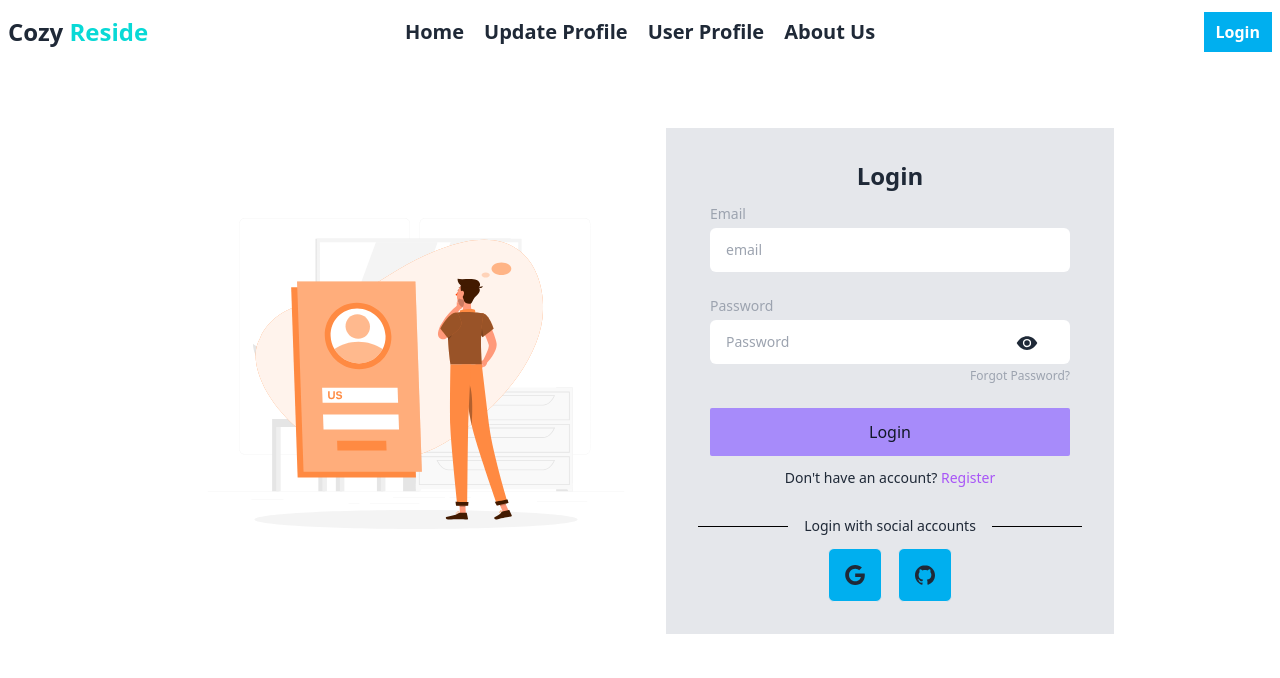
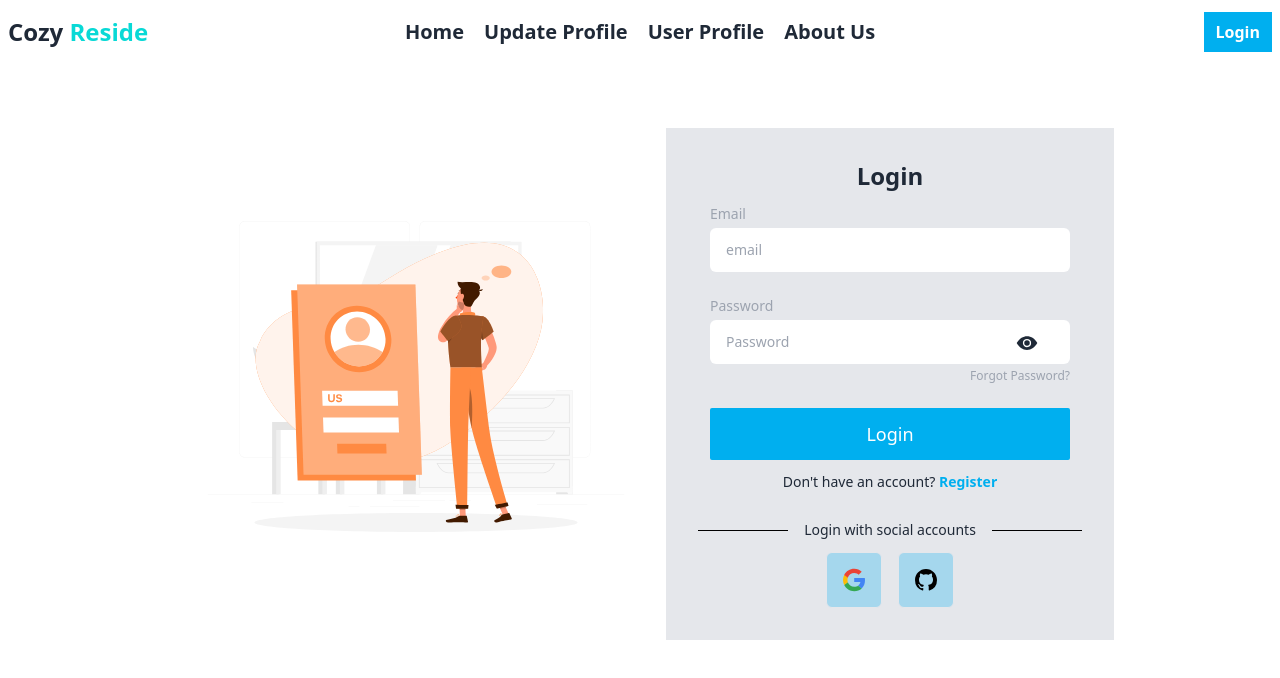
Before and after one commit to git-zahidul-islam/cozy-reside, a React (Vite) app: page /login in a window 1280 px wide. Shown: the top 678 px of the page. Built offline with nearby package versions, Linux system fonts and the light colour scheme; no server answers.

Commit message:
name & photoURL some change

```diff
--- a/src/components/nav/Nav.jsx
+++ b/src/components/nav/Nav.jsx
@@ -5,7 +5,6 @@ import { AuthContext } from "../../context/AuthProvider";
 
 const Nav = () => {
     const { userLogOut, user } = useContext(AuthContext)
-    const photoUser = '../../../public/otherIMG/user.png'
     const navLink = <>
         <li><NavLink className={({isActive}) => isActive ? "text-[#00AFEF] text-xl font-semibold px-3 py-2 rounded-md" : "text-xl font-semibold"} to={'/'}>Home</NavLink></li>
         <li><NavLink className={({isActive}) => isActive ? "text-[#00AFEF] text-xl font-semibold px-3 py-2 rounded-md" : "text-xl font-semibold"} to={'/updateProfile'}>Update Profile</NavLink></li>
@@ -49,7 +48,8 @@ const Nav = () => {
                             <div className="relative group">
                                 <div tabIndex={0} role="button" className="btn btn-ghost btn-circle avatar">
                                     <div className="w-10 rounded-full">
-                                        <img alt="Tailwind CSS Navbar component" src={user ? user?.photoURL : photoUser } />
+                                        <img alt="Tailwind CSS Navbar component"
+                                        src={user.photoURL ? user.photoURL : "../../../public/otherIMG/user.png"} />
                                     </div>
                                 </div>
                                 {
--- a/src/pages/CardDetails.jsx
+++ b/src/pages/CardDetails.jsx
@@ -19,7 +19,7 @@ const CardDetails = () => {
 
 
     return (
-        <div className=''>
+        <div className='mt-5'>
             <Helmet>
                 <title>{estate_title.slice(0, 20)} . . .</title>
             </Helmet>
--- a/src/pages/Home.jsx
+++ b/src/pages/Home.jsx
@@ -22,7 +22,7 @@ const Home = () => {
             <div className='space-y-6'>
                 <div className='flex flex-col items-center'>
                     <h1 className='text-3xl font-bold text-center'>Our All <span className='text-[#00AFEF]'>Property</span> List</h1>
-                    <p className='text-center text-lg md:w-[600px]'>Lorem ipsum dolor sit amet consectetur adipisicing elit. Repellat, cupiditate. Lorem ipsum dolor sit amet. Lorem ipsum dolor sit amet.</p>
+                    <p className='text-center text-lg md:w-[600px]'>You can get all types of houses of your choice from us at affordable prices. So why delay booked now</p>
                 </div>
                 <div className='grid md:grid-cols-3 gap-10'>
                     {
--- a/src/pages/Login.jsx
+++ b/src/pages/Login.jsx
@@ -119,10 +119,10 @@ const Login = () => {
                             <a rel="noopener noreferrer" href="#">Forgot Password?</a>
                         </div>
                     </div>
-                    <button className="block w-full p-3 text-center rounded-sm text-gray-900 bg-violet-400">Login</button>
+                    <button className="block w-full p-3 text-center rounded-sm text-white text-lg bg-[#00AFEF]">Login</button>
                 </form>
                 <p className="text-sm text-center sm:px-6 dark:text-gray-600">Don't have an account?
-                    <Link className="text-purple-500" to={'/registration'}> Register</Link>
+                    <Link className="text-[#00AFEF] font-semibold" to={'/registration'}> Register</Link>
                 </p>
                 <div className="flex items-center pt-4 space-x-1">
                     <div className="flex-1 h-px sm:w-16 bg-black"></div>
@@ -132,25 +132,19 @@ const Login = () => {
                 <div className="flex justify-center items-center gap-4">
                     <button
                         onClick={handleGoogleLogin}
-                        aria-label="Login with Google" type="button" className="flex items-center justify-center p-4 space-x-4 border rounded-md   bg-[#00AFEF] hover:scale-105 transition-all"
+                        aria-label="Login with Google" type="button" className="flex items-center justify-center p-4 space-x-4 border rounded-md bg-[#00afef48] hover:scale-105 transition-all w-14 h-14"
                     >
-                        <svg xmlns="http://www.w3.org/2000/svg" viewBox="0 0 32 32" className="w-5 h-5 fill-current ">
-                            <path d="M16.318 13.714v5.484h9.078c-0.37 2.354-2.745 6.901-9.078 6.901-5.458 0-9.917-4.521-9.917-10.099s4.458-10.099 9.917-10.099c3.109 0 5.193 1.318 6.38 2.464l4.339-4.182c-2.786-2.599-6.396-4.182-10.719-4.182-8.844 0-16 7.151-16 16s7.156 16 16 16c9.234 0 15.365-6.49 15.365-15.635 0-1.052-0.115-1.854-0.255-2.651z"></path>
-                        </svg>
+                        <svg xmlns="http://www.w3.org/2000/svg" width="54" height="54" preserveAspectRatio="xMidYMid" viewBox="0 0 256 262" id="google"><path fill="#4285F4" d="M255.878 133.451c0-10.734-.871-18.567-2.756-26.69H130.55v48.448h71.947c-1.45 12.04-9.283 30.172-26.69 42.356l-.244 1.622 38.755 30.023 2.685.268c24.659-22.774 38.875-56.282 38.875-96.027"></path><path fill="#34A853" d="M130.55 261.1c35.248 0 64.839-11.605 86.453-31.622l-41.196-31.913c-11.024 7.688-25.82 13.055-45.257 13.055-34.523 0-63.824-22.773-74.269-54.25l-1.531.13-40.298 31.187-.527 1.465C35.393 231.798 79.49 261.1 130.55 261.1"></path><path fill="#FBBC05" d="M56.281 156.37c-2.756-8.123-4.351-16.827-4.351-25.82 0-8.994 1.595-17.697 4.206-25.82l-.073-1.73L15.26 71.312l-1.335.635C5.077 89.644 0 109.517 0 130.55s5.077 40.905 13.925 58.602l42.356-32.782"></path><path fill="#EB4335" d="M130.55 50.479c24.514 0 41.05 10.589 50.479 19.438l36.844-35.974C195.245 12.91 165.798 0 130.55 0 79.49 0 35.393 29.301 13.925 71.947l42.211 32.783c10.59-31.477 39.891-54.251 74.414-54.251"></path></svg>
 
                     </button>
                     <button
                         onClick={handleGithubLogin}
-                        aria-label="Login with GitHub" role="button" className="flex items-center justify-center  p-4 space-x-4 border rounded-md  bg-[#00AFEF] hover:scale-105 transition-all"
+                        aria-label="Login with GitHub" role="button" className="flex items-center justify-center  p-4 space-x-4 border rounded-md  bg-[#00afef48] hover:scale-105 transition-all w-14 h-14"
                     >
-                        <svg xmlns="http://www.w3.org/2000/svg" viewBox="0 0 32 32" className="w-5 h-5 fill-current">
-                            <path d="M16 0.396c-8.839 0-16 7.167-16 16 0 7.073 4.584 13.068 10.937 15.183 0.803 0.151 1.093-0.344 1.093-0.772 0-0.38-0.009-1.385-0.015-2.719-4.453 0.964-5.391-2.151-5.391-2.151-0.729-1.844-1.781-2.339-1.781-2.339-1.448-0.989 0.115-0.968 0.115-0.968 1.604 0.109 2.448 1.645 2.448 1.645 1.427 2.448 3.744 1.74 4.661 1.328 0.14-1.031 0.557-1.74 1.011-2.135-3.552-0.401-7.287-1.776-7.287-7.907 0-1.751 0.62-3.177 1.645-4.297-0.177-0.401-0.719-2.031 0.141-4.235 0 0 1.339-0.427 4.4 1.641 1.281-0.355 2.641-0.532 4-0.541 1.36 0.009 2.719 0.187 4 0.541 3.043-2.068 4.381-1.641 4.381-1.641 0.859 2.204 0.317 3.833 0.161 4.235 1.015 1.12 1.635 2.547 1.635 4.297 0 6.145-3.74 7.5-7.296 7.891 0.556 0.479 1.077 1.464 1.077 2.959 0 2.14-0.020 3.864-0.020 4.385 0 0.416 0.28 0.916 1.104 0.755 6.4-2.093 10.979-8.093 10.979-15.156 0-8.833-7.161-16-16-16z"></path>
-                        </svg>
+                        <svg xmlns="http://www.w3.org/2000/svg" viewBox="0 0 16 16" id="github"><path d="M7.999 0C3.582 0 0 3.596 0 8.032a8.031 8.031 0 0 0 5.472 7.621c.4.074.546-.174.546-.387 0-.191-.007-.696-.011-1.366-2.225.485-2.695-1.077-2.695-1.077-.363-.928-.888-1.175-.888-1.175-.727-.498.054-.488.054-.488.803.057 1.225.828 1.225.828.714 1.227 1.873.873 2.329.667.072-.519.279-.873.508-1.074-1.776-.203-3.644-.892-3.644-3.969 0-.877.312-1.594.824-2.156-.083-.203-.357-1.02.078-2.125 0 0 .672-.216 2.2.823a7.633 7.633 0 0 1 2.003-.27 7.65 7.65 0 0 1 2.003.271c1.527-1.039 2.198-.823 2.198-.823.436 1.106.162 1.922.08 2.125.513.562.822 1.279.822 2.156 0 3.085-1.87 3.764-3.652 3.963.287.248.543.738.543 1.487 0 1.074-.01 1.94-.01 2.203 0 .215.144.465.55.386A8.032 8.032 0 0 0 16 8.032C16 3.596 12.418 0 7.999 0z"></path></svg>
 
                     </button>
                 </div>
-
-
             </div>
         </div>
     );
--- a/src/pages/UpdateProfile.jsx
+++ b/src/pages/UpdateProfile.jsx
@@ -2,7 +2,8 @@ import { useContext, useState } from "react";
 import { useForm } from "react-hook-form";
 import { AuthContext } from "../context/AuthProvider";
 import { Helmet } from "react-helmet-async";
-import deafultIMG from '../../public/otherIMG/defaultIMG.jpg'
+import defaultIMG from '../../public/otherIMG/user.png'
+import { toast } from "react-toastify";
 
 
 const UpdateProfile = () => {
@@ -23,6 +24,7 @@ const UpdateProfile = () => {
             .then(() => {
                 setUser({ displayName: name, photo_url: photo_url })
                 console.log('profile update');
+                toast.success("Profile Update Successful")
             })
             .catch()
 
@@ -37,7 +39,7 @@ const UpdateProfile = () => {
             <div className="flex flex-col items-center gap-4 border-2 p-4 border-[#00AFEF] md:w-5/12 min-h-96">
                 <h1 className="text-2xl font-bold">Updated Data</h1>
                 <div className="w-36 h-36">
-                    <img className="rounded-full h-full w-full" src={user ? user.photoURL : deafultIMG} alt="photo" />
+                    <img className="rounded-full h-full w-full" src={user.photoURL ? user.photoURL : defaultIMG} alt="photo" />
                 </div>
                 <div className="space-y-2">
                     <h3 className="text-xl font-semibold text-black text-center">Name: {user?.displayName}</h3>
```
Also changed, not shown: src/pages/Registration.jsx (+14 -4 lines).
